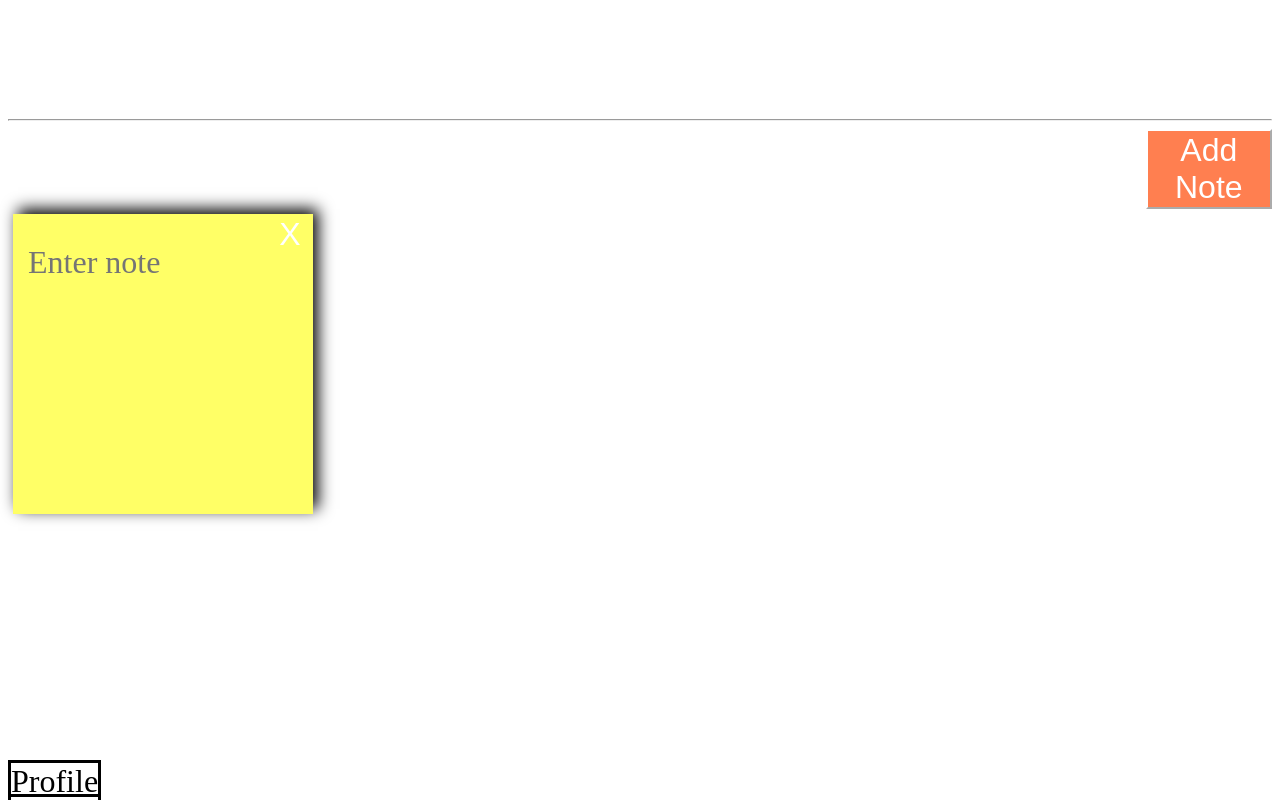
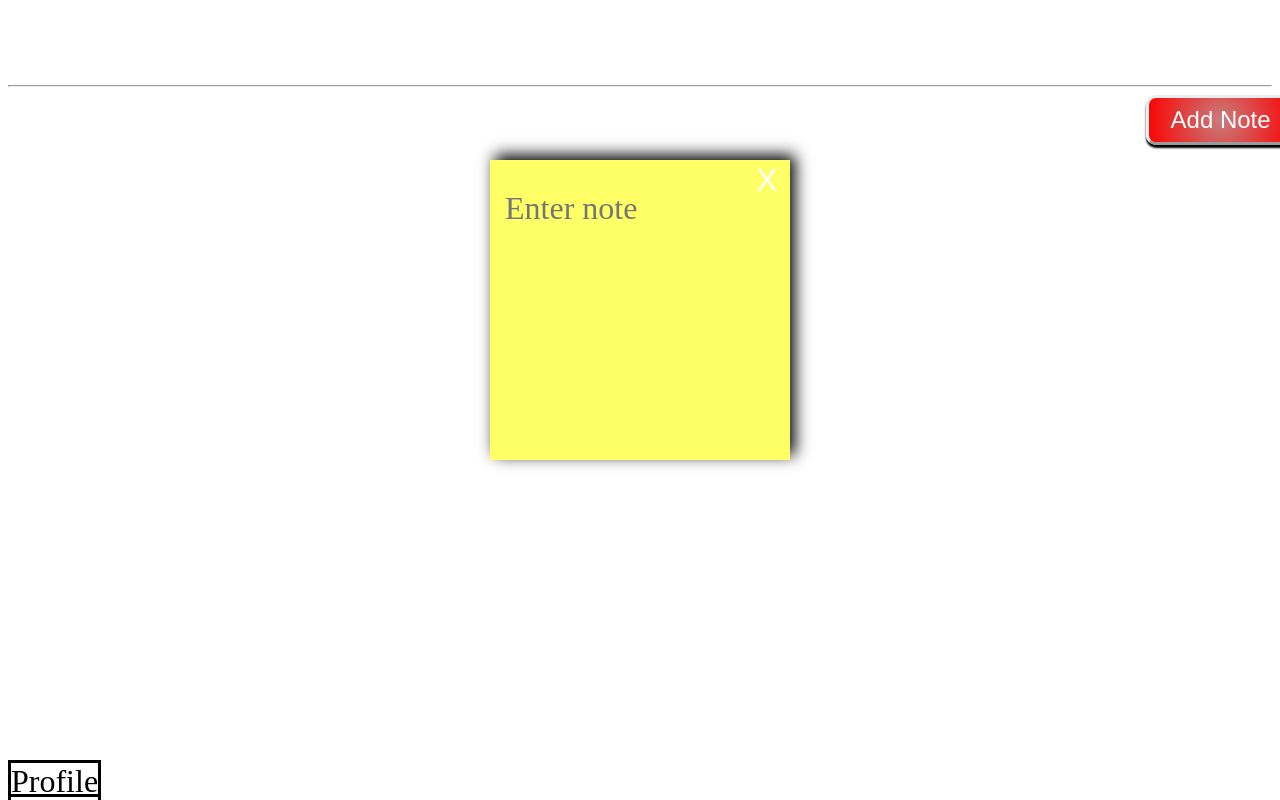
Before and after one commit to Shaurya-GitH/NoteTaker, a plain HTML site: page index.html in a window 1280 px wide. Both pictures are taken after a click on the button "Add Note". Drawn offline with Linux system fonts and the light colour scheme.

Commit message:
added flexbox and button-style

```diff
--- a/css.css
+++ b/css.css
@@ -1,36 +1,58 @@
+
 body{
     background-image:url("skyimage.jpg");
+    /*background: rgb(68,147,105);*/
+    /*background: radial-gradient(circle, rgba(68,147,105,1) 0%, rgba(20,73,20,1) 100%);*/
     background-size: cover;
     background-attachment: fixed;
     background-position: center;
     background-repeat: no-repeat;
 }
 h1{
+    margin-top: 15px;
+    margin-bottom: 15px;
     color: white;
     font-size: xxx-large;
     font-family: "sans-serif";
-
-
 }
 h1:hover{
-    color:darkslategrey;
+    color:black ;
 }
-button{
-    font-size: xx-large;
-    background-color: coral;
-    border-color: white;
+#division{
+    display: flex;
+    justify-content: space-around;
+    flex-wrap: wrap;
+    align-content: space-between;
+    margin-top: 10px;
+}
+#add{
+    font-size: x-large;
+    background: rgb(199,125,125);
+    background: radial-gradient(circle, rgba(199,125,125,1) 0%, rgba(251,3,3,1) 100%);
     color: white;
+    border-radius: 10px;
+    border:  outset;
+    box-shadow: 0px 3px 2px black;
+    width: 150px;
+    height: 50px;
+    box-sizing: border-box;
 }
-button:active{
+#add:hover{
+    box-shadow: 0px 0px 0px;
+    position:relative;
+    top:3px
+}
+#add:active{
     background-color: red;
     color: black;
 }
 button:hover{
     cursor: pointer;
 }
-button:disabled{
+#add:disabled{
     background-color: grey;
     color: darkslategrey;
+    background: grey;
 }
 p{
     background-color: grey;
@@ -52,6 +74,7 @@ p{
     background-color: #ffff66;
     border: transparent;
     box-shadow: 5px -5px 15px black ;
+    margin-bottom: 10px;
 }
 .text{
     background:transparent;
@@ -94,6 +117,8 @@ a:hover{
     color: black;
 }
 .cross{
+    color: white;
+    font-size: xx-large;
     height: 50px;
     width: 50px;
     margin-left: 0;
@@ -102,6 +127,7 @@ a:hover{
     left: 84%;
     background-color: transparent;
     border:transparent;
+    background: transparent;
 }
 .cross:hover{
     cursor: pointer;
```
Also changed, not shown: index.html (+0 -1 lines).
